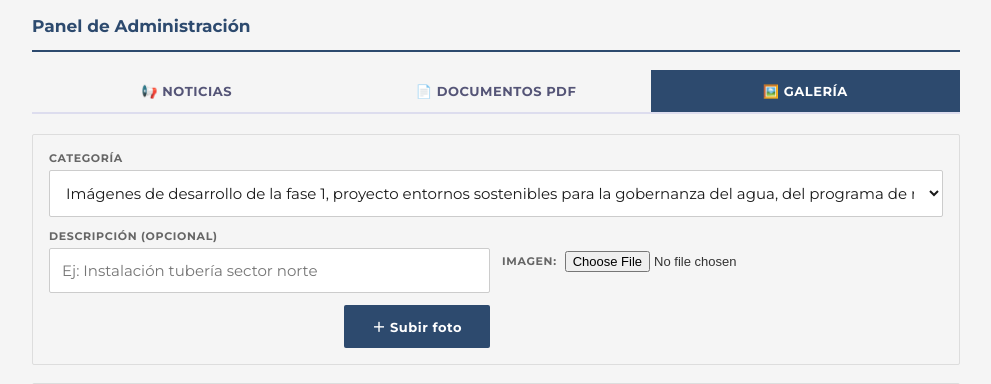
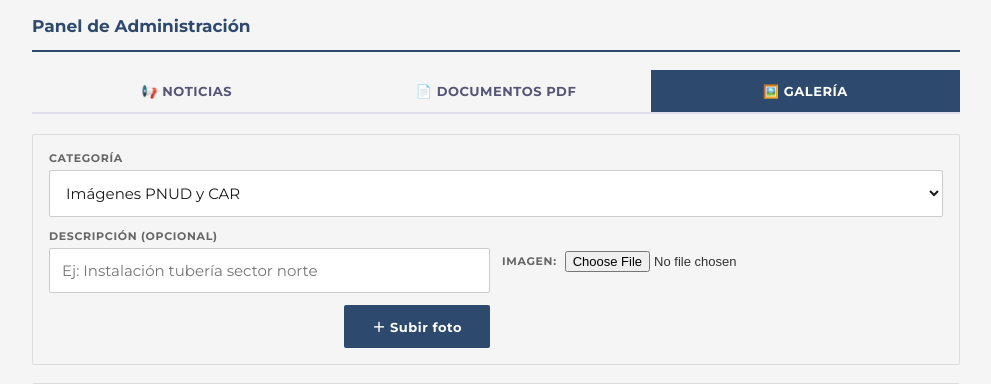
Before and after one commit to ivancarrasco-dev/Acueducto-QG, a Flask app: page /admin in a window 1280 px wide, after a click on "🖼️ GALERÍA". Shown: the part 71-455 px from the top of the page, without its empty margins (144-1135 px from the left). Run offline with Flask 3, Linux system fonts and the light colour scheme; the visitor is signed in with stand-in values (Sample User, id 1).

Commit message:
docs: Nuevas Imagenes En la galeria

```diff
--- a/templates/admin.html
+++ b/templates/admin.html
@@ -306,8 +306,8 @@
             <div class="form-full">
                 <label class="form-label">Categoría</label>
                 <select name="categoria" style="width:100%; padding:12px; border:1px solid #ccc; border-radius:2px; font-family:'Montserrat',sans-serif; font-size:15px; outline:none; background:#fff; color:#1a1a1a;">
-                    <option>Imágenes de desarrollo de la fase 1, proyecto entornos sostenibles para la gobernanza del agua, del programa de naciones unidas para el desarrollo (PNUD) y la corporación autónoma regional de cundinamarca.</option>
-                    <option>Iván, algunas imágenes históricas</option>
+                    <option>Imágenes PNUD y CAR</option>
+                    <option>Imágenes históricas</option>
                     <option>Imágenes de asamblea de usuarios del acueducto.</option>
                 </select>
             </div>
```
Also changed, not shown: instance/acueducto.db, static/uploads/20260504_180558_IMG-20260429-WA0034.jpg (added), static/uploads/20260504_180715_IMG-20260428-WA0116.jpg (added), static/uploads/20260504_180821_IMG-20260428-WA0115.jpg (added).
